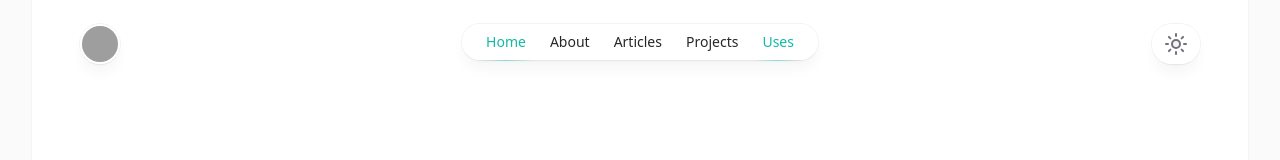
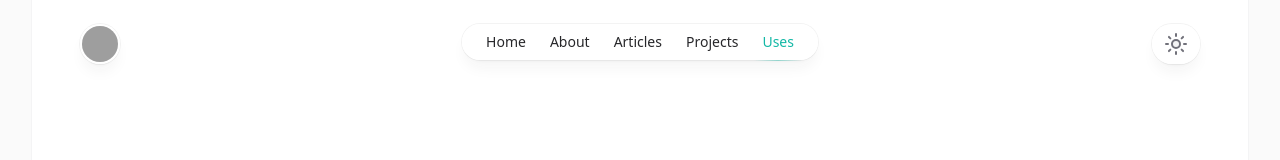
Before and after one commit to thettler/bitbench, a SvelteKit app: page /uses in a window 1280 px wide. Shown: the top 160 px of the page. Built offline with nearby package versions, Linux system fonts and the light colour scheme; grey boxes are pictures that could not be loaded.

Commit message:
Fix Home nav active state

```diff
--- a/src/lib/components/MobileNavigation.svelte
+++ b/src/lib/components/MobileNavigation.svelte
@@ -49,8 +49,9 @@
 				{#each navigation as item}
 					{#if !item.onlyFooter}
 						<li>
-							<a class="block py-2" on:click={() => (open = false)} href={item.href}>{item.label}</a
-							>
+							<a class="block py-2" on:click={() => (open = false)} href={item.href}>
+								{item.label}
+							</a>
 						</li>
 					{/if}
 				{/each}
--- /dev/null
+++ b/src/lib/components/NavigationItem.svelte
@@ -0,0 +1,45 @@
+<script lang="ts">
+    import type {NavigationItemType} from "$lib/types";
+    import {page} from "$app/stores";
+    import {fade} from 'svelte/transition';
+    import type {Page} from "@sveltejs/kit";
+
+    export let item: NavigationItemType
+    let active = false;
+
+    $:{
+        isActive($page);
+    }
+
+    function isActive(page: Page) {
+        if (page.url.pathname === item.href) {
+            active = true;
+            return;
+        }
+
+        if (page.url.pathname !== '/' && item.href === '/') {
+            active = false;
+            return;
+        }
+
+        active = page.url.pathname.includes(item.href);
+    }
+</script>
+{#if !item.onlyFooter}
+    <li>
+        <a
+                class="relative block px-3 py-2 transition"
+                class:text-teal-500={active}
+                class:dark:text-teal-400={active}
+                href={item.href}
+        >
+            {item.label}
+            {#if active}
+                <span
+                        transition:fade={{ duration: 300 }}
+                        class="absolute pulse inset-x-1 -bottom-px h-px bg-gradient-to-r from-teal-500/0 via-teal-500/40 to-teal-500/0 dark:from-teal-400/0 dark:via-teal-400/40 dark:to-teal-400/0"
+                />
+            {/if}
+        </a>
+    </li>
+{/if}
--- a/src/lib/types.ts
+++ b/src/lib/types.ts
@@ -4,6 +4,12 @@ export interface Category {
     textColor?: string;
     logo?: ConstructorOfATypedSvelteComponent;
     onlyLogo?: boolean;
+}
+
+export interface NavigationItemType {
+    label: string,
+    href: string
+    onlyFooter?: boolean
 }
 
 export interface Post {
--- a/src/routes/header.svelte
+++ b/src/routes/header.svelte
@@ -1,10 +1,11 @@
 <script lang="ts">
     import DarkModeToggle from '$lib/components/DarkModeToggle.svelte';
     import CenterImage from '$lib/assets/images/me/Tobi_1.jpg?w=100&h=100&format=webp&imagetool';
-	import { navigation } from '$lib/config';
-	import { page } from '$app/stores';
-	import { fade } from 'svelte/transition';
+    import {navigation} from '$lib/config';
+
     import MobileNavigation from '$lib/components/MobileNavigation.svelte';
+    import NavigationItem from "$lib/components/NavigationItem.svelte";
+
 </script>
 
 <header>
@@ -24,37 +25,20 @@
             </div>
         </div>
         <div class="flex flex-1 justify-end md:justify-center">
-			<MobileNavigation />
+            <MobileNavigation/>
 
             <nav class="pointer-events-auto hidden md:block">
                 <ul
                         class="flex rounded-full bg-white/90 px-3 text-sm font-medium text-zinc-800 shadow-lg shadow-zinc-800/5 ring-1 ring-zinc-900/5 backdrop-blur dark:bg-zinc-800/90 dark:text-zinc-200 dark:ring-white/10"
                 >
                     {#each navigation as item (item.href)}
-						{#if !item.onlyFooter}
-							<li>
-								<a
-									class="relative block px-3 py-2 transition"
-									class:text-teal-500={$page.url.pathname.includes(item.href)}
-									class:dark:text-teal-400={$page.url.pathname.includes(item.href)}
-									href={item.href}
-								>
-									{item.label}
-									{#if $page.url.pathname.includes(item.href)}
-										<span
-											transition:fade={{ duration: 300 }}
-											class="absolute pulse inset-x-1 -bottom-px h-px bg-gradient-to-r from-teal-500/0 via-teal-500/40 to-teal-500/0 dark:from-teal-400/0 dark:via-teal-400/40 dark:to-teal-400/0"
-										/>
-									{/if}
-								</a>
-							</li>
-						{/if}
+                      <NavigationItem {item} />
                     {/each}
                 </ul>
             </nav>
         </div>
         <div class="flex justify-end md:flex-1">
-			<DarkModeToggle />
+            <DarkModeToggle/>
         </div>
     </div>
 </header>
```
Lines whose indentation alone changed are shown as unchanged.
